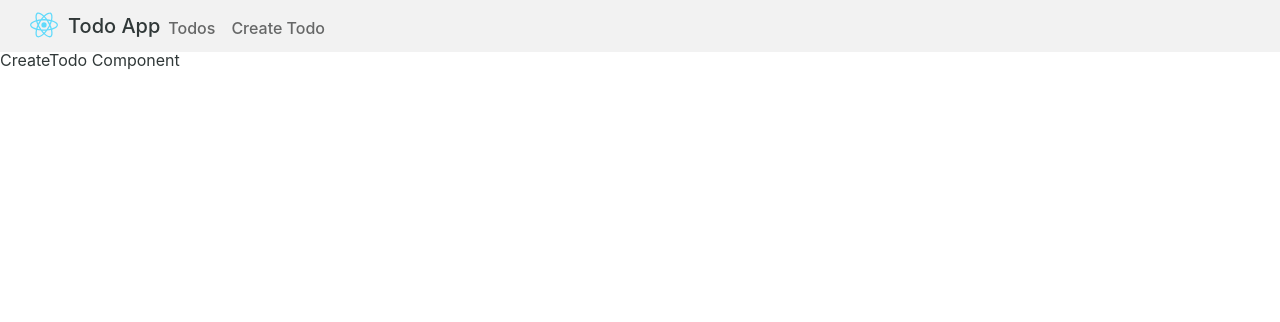
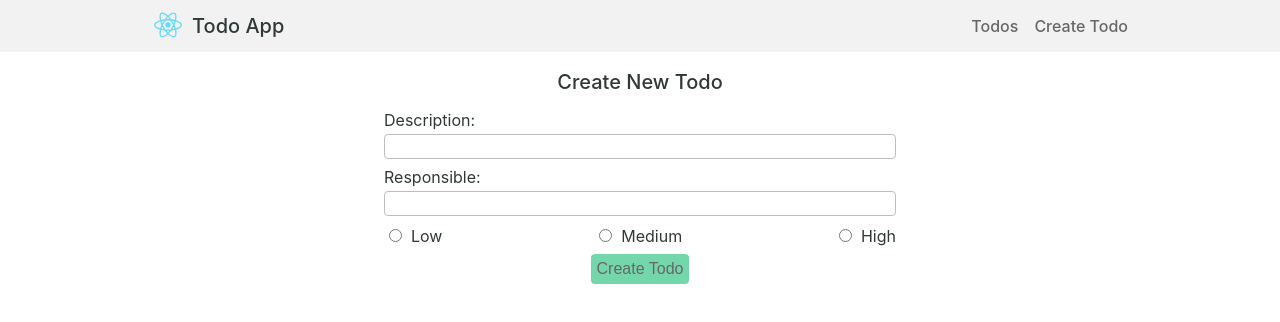
Before and after one commit to NiceJobMaster/react-typescript, a React (Create React App) app: page /create in a window 1280 px wide. Shown: the top 322 px of the page. Built offline with nearby package versions, Linux system fonts and the light colour scheme.

Commit message:
todo app

```diff
--- /dev/null
+++ b/src/components/CreateTodo/CreateTodo.module.scss
@@ -0,0 +1,71 @@
+@import '../../styles/index.scss';
+
+.wrapper {
+  display: flex;
+  justify-content: center;
+}
+
+.container {
+  display: flex;
+  align-items: center;
+  flex-direction: column;
+  width: 80%;
+}
+
+.title {
+  @extend .fontBold20;
+  padding: 20px 0;
+}
+
+.form {
+  width: 50%;
+}
+
+.inputWrapper {
+  display: flex;
+  flex-direction: column;
+
+  &:not(:first-child) {
+    margin-top: 10px;
+  }
+}
+
+.label {
+  margin-bottom: 6px;
+}
+
+.input {
+  border-radius: 4px;
+  border: 1px solid $faded-pink;
+  width: 100%;
+  padding: 4px;
+}
+
+.radioWrapper {
+  display: flex;
+  justify-content: space-between;
+  margin-top: 10px;
+}
+
+.radioLabel {
+  margin-left: 6px;
+}
+
+.buttonWrapper {
+  display: flex;
+  justify-content: center;
+}
+
+.button {
+  @extend .btn;
+  margin-top: 10px;
+  border: none;
+  border-radius: 4px;
+  background-color: $seafoam-blue;
+  padding: 6px;
+  cursor: pointer;
+
+  &:hover {
+    background-color: $tealish-green;
+  }
+}
--- a/src/components/CreateTodo/CreateTodo.tsx
+++ b/src/components/CreateTodo/CreateTodo.tsx
@@ -1,10 +1,119 @@
 import React from 'react';
+import style from './CreateTodo.module.scss';
 
-export default class CreateTodo extends React.Component {
+interface State {
+  todoDescription: string;
+  todoResponsible: string;
+  todoPriority: string;
+  todoCompleted: boolean;
+}
+
+export default class CreateTodo extends React.Component<{}, State> {
+  public state: State = {
+    todoDescription: '',
+    todoResponsible: '',
+    todoPriority: '',
+    todoCompleted: false,
+  };
+
+  onChangeTodoDescription = (e: React.FormEvent): void => {
+    this.setState({
+      todoDescription: (e.target as HTMLInputElement).value,
+    });
+  };
+
+  onChangeTodoResponsible = (e: React.FormEvent): void => {
+    this.setState({
+      todoResponsible: (e.target as HTMLInputElement).value,
+    });
+  };
+
+  onChangeTodoPriority = (e: React.FormEvent): void => {
+    this.setState({
+      todoPriority: (e.target as HTMLInputElement).value,
+    });
+  };
+
+  onSubmit = (e: React.FormEvent): void => {
+    e.preventDefault();
+
+    console.log(`Form submitted`);
+    console.log(`Todo Description: ${this.state.todoDescription}`);
+    console.log(`Todo Responsible: ${this.state.todoResponsible}`);
+    console.log(`Todo Priority: ${this.state.todoPriority}`);
+
+    this.setState({
+      todoDescription: '',
+      todoResponsible: '',
+      todoPriority: '',
+      todoCompleted: false,
+    });
+  };
+
   render(): JSX.Element {
     return (
-      <div>
-        <p>CreateTodo Component</p>
+      <div className={style.wrapper}>
+        <div className={style.container}>
+          <div className={style.title}>Create New Todo</div>
+          <form className={style.form} onSubmit={this.onSubmit}>
+            <div className={style.inputWrapper}>
+              <label className={style.label}>Description:</label>
+              <input
+                className={style.input}
+                type="text"
+                value={this.state.todoDescription}
+                onChange={this.onChangeTodoDescription}
+              />
+            </div>
+            <div className={style.inputWrapper}>
+              <label className={style.label}>Responsible:</label>
+              <input
+                className={style.input}
+                type="text"
+                value={this.state.todoResponsible}
+                onChange={this.onChangeTodoResponsible}
+              />
+            </div>
+            <div className={style.radioWrapper}>
+              <div>
+                <input
+                  type="radio"
+                  name="priorityOptions"
+                  id="priorityLow"
+                  value="Low"
+                  checked={this.state.todoPriority === 'Low'}
+                  onChange={this.onChangeTodoPriority}
+                />
+                <label className={style.radioLabel}>Low</label>
+              </div>
+              <div>
+                <input
+                  type="radio"
+                  name="priorityOptions"
+                  id="priorityMedium"
+                  value="Medium"
+                  checked={this.state.todoPriority === 'Medium'}
+                  onChange={this.onChangeTodoPriority}
+                />
+                <label className={style.radioLabel}>Medium</label>
+              </div>
+              <div>
+                <input
+                  type="radio"
+                  name="priorityOptions"
+                  id="priorityHigh"
+                  value="High"
+                  checked={this.state.todoPriority === 'High'}
+                  onChange={this.onChangeTodoPriority}
+                />
+                <label className={style.radioLabel}>High</label>
+              </div>
+            </div>
+            <div className={style.buttonWrapper}>
+              <input className={style.button} type="submit" value="Create Todo" />
+            </div>
+          </form>
+        </div>
       </div>
     );
   }
--- a/src/components/Description/Description.module.scss
+++ /dev/null
@@ -1,14 +0,0 @@
-.btn {
-  width: 200px;
-  height: 50px;
-  font-size: 20px;
-  border-radius: 5px;
-  margin-top: 20px;
-  background: rgb(199, 23, 23);
-  color: white;
-  border: none;
-
-  &:hover {
-    background: rgb(228, 49, 49);
-  }
-}
--- a/src/components/Description/Description.tsx
+++ /dev/null
@@ -1,37 +0,0 @@
-import * as React from 'react';
-import style from './Description.module.scss';
-
-interface Props {
-  countBy: number;
-}
-
-interface State {
-  count: number;
-}
-
-export default class Description extends React.Component<Props, State> {
-  public static defaultProps: Props = {
-    countBy: 1,
-  };
-
-  public state: State = {
-    count: 0,
-  };
-
-  public increase = (): void => {
-    const countBy: number = this.props.countBy;
-    const count = this.state.count + countBy;
-    this.setState({ count });
-  };
-
-  public render(): JSX.Element {
-    return (
-      <div>
-        <p>My favorite number is {this.state.count}</p>
-        <button className={style.btn} onClick={this.increase}>
-          Increase
-        </button>
-      </div>
-    );
-  }
-}
--- a/src/components/NavBar/NavBar.module.scss
+++ b/src/components/NavBar/NavBar.module.scss
@@ -3,13 +3,21 @@
 .wrapper {
   background-color: $gray;
   display: flex;
+  justify-content: center;
   align-items: center;
   padding: 8px 20px;
 }
 
 .container {
   display: flex;
-  align-items: flex-end;
+  justify-content: space-between;
+  align-items: center;
+  width: 80%;
+}
+
+.logoTitle {
+  display: flex;
+  align-items: center;
 }
 
 .title {
@@ -20,6 +28,10 @@
   height: 34px;
 }
 
+.links {
+  display: flex;
+}
+
 .link {
   @extend .btn;
   margin: 0 8px;
--- a/src/components/NavBar/NavBar.tsx
+++ b/src/components/NavBar/NavBar.tsx
@@ -7,11 +7,14 @@ export default class NavBar extends React.Component {
   render(): JSX.Element {
     return (
       <div className={style.wrapper}>
+        <div className={style.container}>
+          <div className={style.logoTitle}>
             <Link to="/">
               <img src={logo} className={style.logo} alt="logo" />
             </Link>
-        <div className={style.container}>
             <div className={style.title}>Todo App</div>
+          </div>
+          <div className={style.links}>
             <Link to="/" className={style.link}>
               Todos
             </Link>
@@ -20,6 +23,7 @@ export default class NavBar extends React.Component {
             </Link>
           </div>
         </div>
+      </div>
     );
   }
 }
--- a/src/components/index.ts
+++ b/src/components/index.ts
@@ -1,4 +1,3 @@
-export { default as Description } from './Description/Description';
 export { default as TodosList } from './TodosList/TodoList';
 export { default as CreateTodo } from './CreateTodo/CreateTodo';
 export { default as EditTodo } from './EditTodo/EditTodo';
```
Lines whose indentation alone changed are shown as unchanged.
